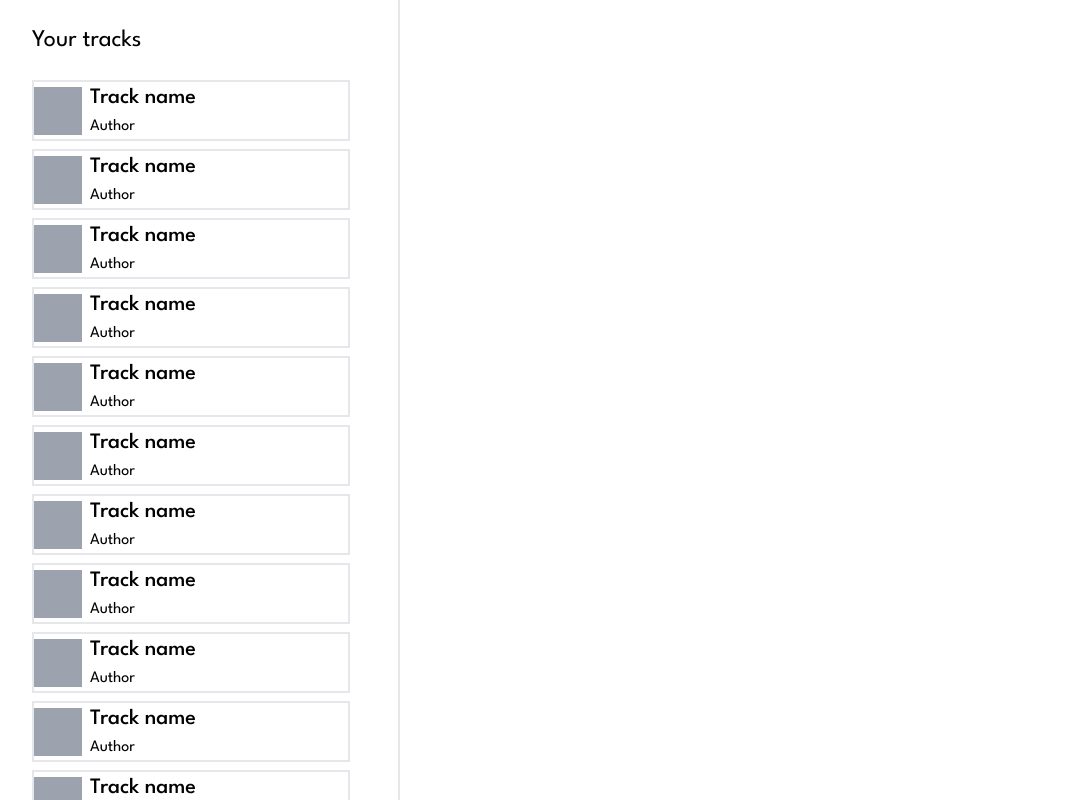
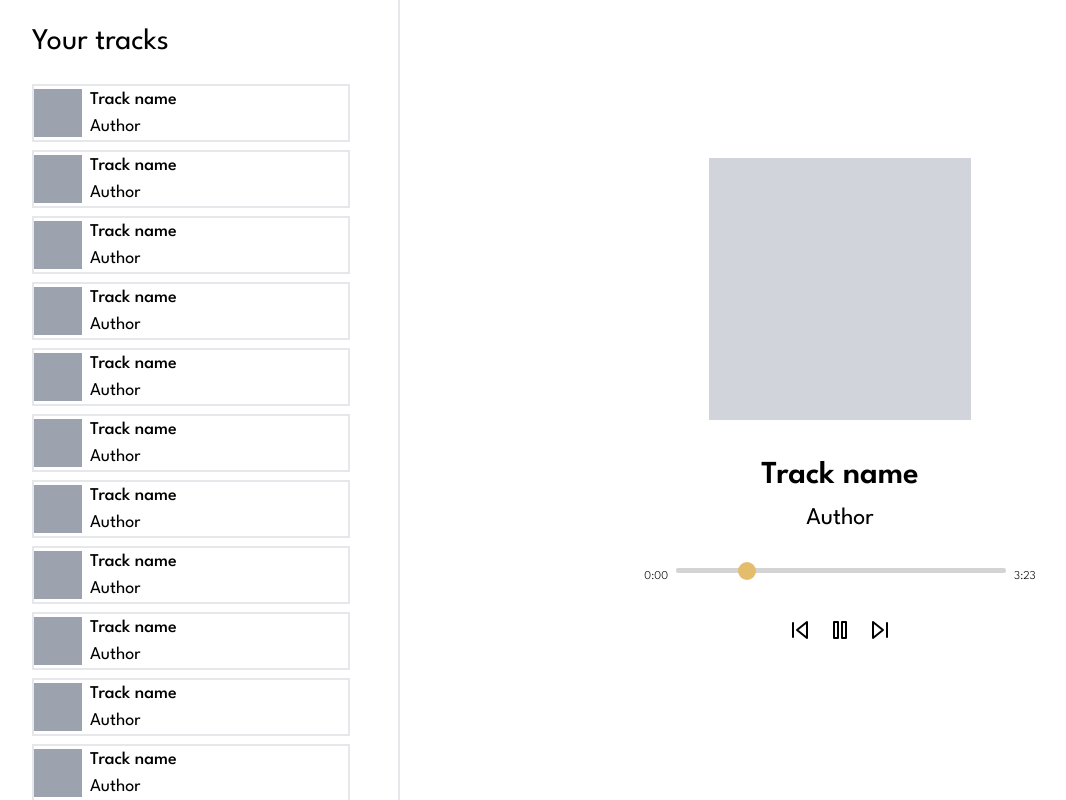
Before and after one commit to asimovSO/simple-music-player, a Vue app: page / in a window 1280 px wide. Shown: the whole page, without its empty margins (0-1066 px from the left). Built offline with nearby package versions, Linux system fonts and the light colour scheme.

Commit message:
Created player component

```diff
--- a/src/App.vue
+++ b/src/App.vue
@@ -1,11 +1,15 @@
 <script setup>
-import TheSidebar from './components/TheSidebar.vue'
+import Player from "./components/Player.vue";
+import TheSidebar from "./components/TheSidebar.vue";
 </script>
 
 <template>
   <main class="overflow-hidden">
-    <div class="inline-flex h-screen ">
-      <TheSidebar/>
+    <div class="flex h-screen">
+      <TheSidebar />
+      <div class=" flex-grow h-full justify-center items-center flex">
+        <Player />
+      </div>
     </div>
   </main>
 </template>
--- /dev/null
+++ b/src/components/Player.vue
@@ -0,0 +1,16 @@
+<template>
+    <div class="w-full h-full justify-center items-center flex flex-col gap-8">
+        <PlayerCover/>
+        <div class="track-info text-center">
+            <h2 class="text-track-name font-semibold">Track name</h2>
+            <p class="text-track-author font-normal">Author</p>
+        </div>
+        <PlayerSlider/>
+        <PlayerControlButtons/>
+    </div>
+</template>
+<script setup>
+import PlayerCover from './PlayerCover.vue';
+import PlayerSlider from './PlayerSlider.vue';
+import PlayerControlButtons from './PlayerControlButtons/index.vue'
+</script>
--- /dev/null
+++ b/src/components/PlayerControlButtons/PlayerNextBtn.vue
@@ -0,0 +1,3 @@
+<template>
+   <svg xmlns="http://www.w3.org/2000/svg" width="24" height="24" viewBox="0 0 24 24" fill="none" stroke="currentColor" stroke-width="2" stroke-linecap="round" stroke-linejoin="round" class="feather feather-skip-forward"><polygon points="5 4 15 12 5 20 5 4"></polygon><line x1="19" y1="5" x2="19" y2="19"></line></svg>
+</template>
--- /dev/null
+++ b/src/components/PlayerControlButtons/PlayerPauseBtn.vue
@@ -0,0 +1,17 @@
+<template>
+  <svg
+    xmlns="http://www.w3.org/2000/svg"
+    width="24"
+    height="24"
+    viewBox="0 0 24 24"
+    fill="none"
+    stroke="currentColor"
+    stroke-width="2"
+    stroke-linecap="round"
+    stroke-linejoin="round"
+    class="feather feather-pause"
+  >
+    <rect x="6" y="4" width="4" height="16"></rect>
+    <rect x="14" y="4" width="4" height="16"></rect>
+  </svg>
+</template>
--- /dev/null
+++ b/src/components/PlayerControlButtons/PlayerPrevBtn.vue
@@ -0,0 +1,17 @@
+<template>
+  <svg
+    xmlns="http://www.w3.org/2000/svg"
+    width="24"
+    height="24"
+    viewBox="0 0 24 24"
+    fill="none"
+    stroke="currentColor"
+    stroke-width="2"
+    stroke-linecap="round"
+    stroke-linejoin="round"
+    class="feather feather-skip-back"
+  >
+    <polygon points="19 20 9 12 19 4 19 20"></polygon>
+    <line x1="5" y1="19" x2="5" y2="5"></line>
+  </svg>
+</template>
--- /dev/null
+++ b/src/components/PlayerControlButtons/index.vue
@@ -0,0 +1,12 @@
+<script setup>
+import PlayerPauseBtn from './PlayerPauseBtn.vue';
+import PlayerNextBtn from './PlayerNextBtn.vue';
+import PlayerPrevBtn from './PlayerPrevBtn.vue';
+</script>
+<template>
+    <div class="flex gap-4 items-center">
+        <PlayerPrevBtn/>
+        <PlayerPauseBtn/>
+        <PlayerNextBtn/>
+    </div>
+</template>
--- /dev/null
+++ b/src/components/PlayerCover.vue
@@ -0,0 +1,5 @@
+<template>
+    <div class="w-[262px] h-[262px] bg-gray-300">
+        <!-- <img src="" alt="" class="w-full bg-gray-500"> -->
+    </div>
+</template>
--- /dev/null
+++ b/src/components/PlayerSlider.vue
@@ -0,0 +1,38 @@
+<template>
+  <div class="flex align-center gap-2 text-track-duration font-light">
+    <span class="start-position">0:00</span>
+    <input type="range" name="" id="" class="w-[330px] h-[5px] slider-input" step="1" value="20"/>
+    <span class="end-position">3:23</span>
+  </div>
+</template>
+<style>
+.slider-input {
+  -webkit-appearance: none;
+	appearance: none;
+	width: 100%;
+	height: 4px;
+	border-radius: 2px;
+	background: #c2c2c2;
+	outline: none;
+	opacity: 0.7;
+	-webkit-transition: .2s;
+	transition: opacity .2s;
+
+}
+.slider-input::-webkit-slider-thumb {
+  -webkit-appearance: none;
+	appearance: none;
+	width: 18px;
+	height: 18px;
+	background: #D8A22E;
+	cursor: pointer;
+	border-radius: 50%;
+}
+.slider-input::-moz-range-thumb {
+  width: 18px;
+	height: 18px;
+	background: #D8A22E;
+	cursor: pointer;
+	border-radius: 50%;
+}
+</style>
--- a/src/components/ShortTrackCard.vue
+++ b/src/components/ShortTrackCard.vue
@@ -1,9 +1,9 @@
 <template>
-  <div class="flex items-center gap-2 h-fit my-2 w-full border-2">
+  <div class="flex items-center gap-2 h-fit my-2 w-full border-2 text-side-card">
     <div class="poster w-12 h-12 bg-gray-400"></div>
     <div class="track-info flex flex-col justify-between h-full">
-      <h6 class="track-name text-track-title font-medium block">Track name</h6>
-      <p class="text-track-author font-normal">Author</p>
+      <h6 class="track-name  font-medium block">Track name</h6>
+      <p class=" font-normal">Author</p>
     </div>
   </div>
 </template>
--- a/src/components/TheSidebar.vue
+++ b/src/components/TheSidebar.vue
@@ -1,7 +1,7 @@
 <template>
   <div class="px-8 py-6 border-r-2 h-full overflow-auto w-[400px]">
-    <div class="text-2xl mb-4">Your tracks</div>
-    <div class="overflow-scroll pr-4">
+    <div class="text-3xl mb-4">Your tracks</div>
+    <div class="overflow-hidden pr-4">
       <ShortTrackCard v-for="(item, index) in 24" :key="index" />
     </div>
   </div>
--- a/tailwind.config.js
+++ b/tailwind.config.js
@@ -10,8 +10,8 @@ module.exports = {
       },
       fontSize: {
         'side-card': '18px',
-        'track-title': '22px',
-        'track-author': '16px',
+        'track-name': '32px',
+        'track-author': '24px',
         'track-duration': '12px'
       }
     },
```
